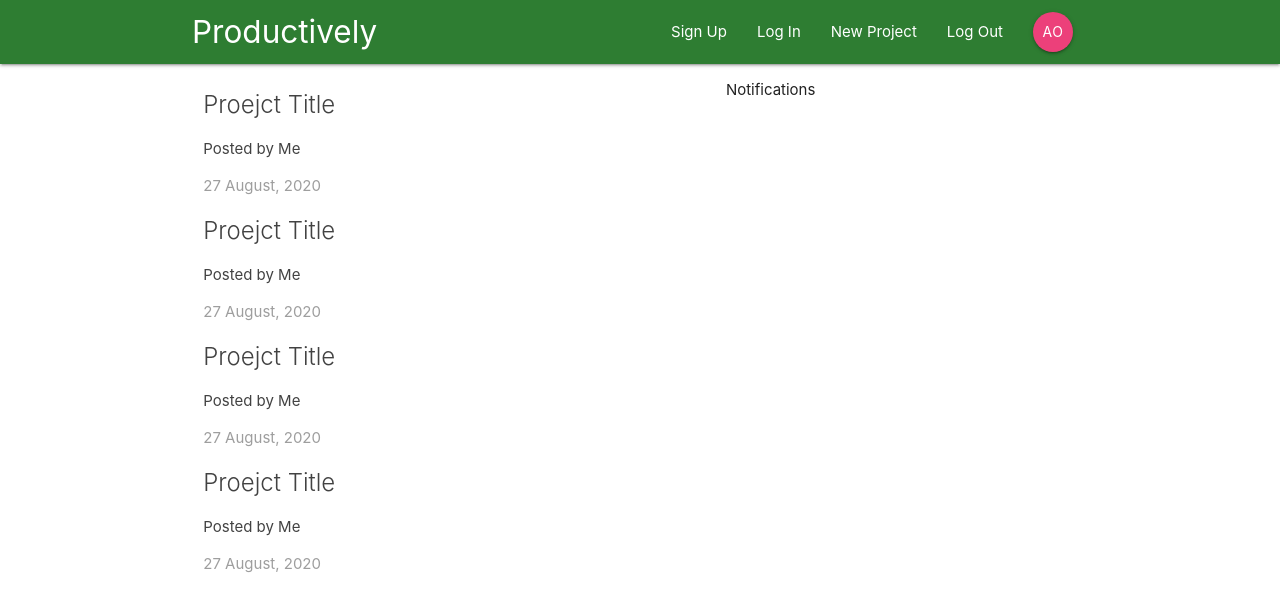
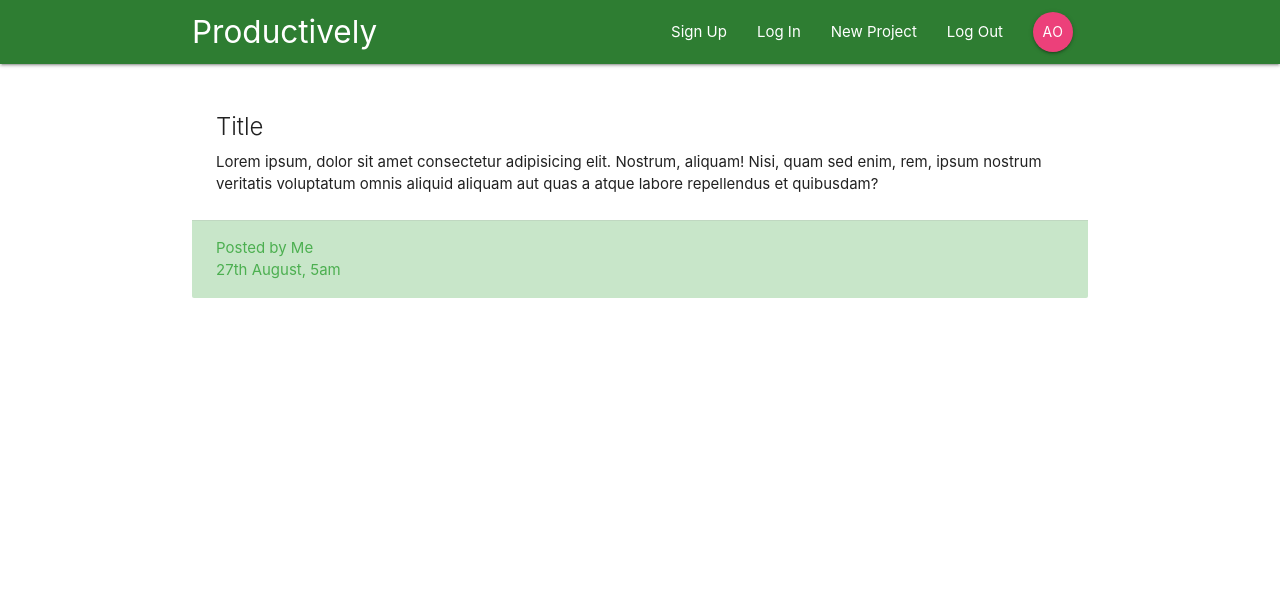
Before and after one commit to AOLink/Productively, a React (Create React App) app: page /project/1 in a window 1280 px wide. Shown: the top 610 px of the page. Built offline with nearby package versions, Linux system fonts and the light colour scheme.

Commit message:
Issues rendering Project Details Page :/

```diff
--- a/src/App.js
+++ b/src/App.js
@@ -2,7 +2,7 @@ import React, { Component } from 'react';
 import { BrowserRouter, Switch, Route } from 'react-router-dom'
 import Navbar from './components/layout/Navbar'
 import Dashboard from './components/dashboard/Dashboard'
-
+import ProjectDetails from './components/projects/ProjectDetails'
 //function App() {
 class App extends Component{
  render()  {
@@ -12,7 +12,8 @@ class App extends Component{
       <div className="App">
         <Navbar/>
         <Switch>
-          <Route path="/" component={Dashboard} />
+          <Route exact path="/" component={Dashboard} />
+          <Route path="/project/:id" component={ProjectDetails} />
         </Switch>
 
 
--- a/src/components/projects/ProjectDetails.js
+++ b/src/components/projects/ProjectDetails.js
@@ -0,0 +1,20 @@
+import React from 'react'
+
+const ProjectDetails = () => {
+    return (
+        <div className="container section project-details">
+            <div className="card z-depth-0">
+                <div className="card-content">
+                    <span className="card-title">Title</span>
+                    <p>Lorem ipsum, dolor sit amet consectetur adipisicing elit. Nostrum, aliquam! Nisi, quam sed enim, rem, ipsum nostrum veritatis voluptatum omnis aliquid aliquam aut quas a atque labore repellendus et quibusdam?</p>
+                </div>
+                <div className="card-action green lighten-4 green-text">
+                    <div>Posted by Me</div>
+                    <div>27th August, 5am</div>
+                </div>
+            </div>
+        </div>
+    )
+}
+
+export default ProjectDetails
--- a/src/components/projects/ProjectSummary.js
+++ b/src/components/projects/ProjectSummary.js
@@ -4,7 +4,7 @@ const ProjectSummary = () => {
     return(
         <div className="card z-depth-0 project-summary">
                 <div className="car-content grey-text text-darken-3">
-                    <span className="card-title">Proejct Title</span>
+                    <span className="card-title">Project Title</span>
                     <p> Posted by Me</p>
                     <p className="grey-text">27 August, 2020</p>
                 </div>
```
Also changed, not shown: 1 other file (tests, documents, lock files or other folders).
